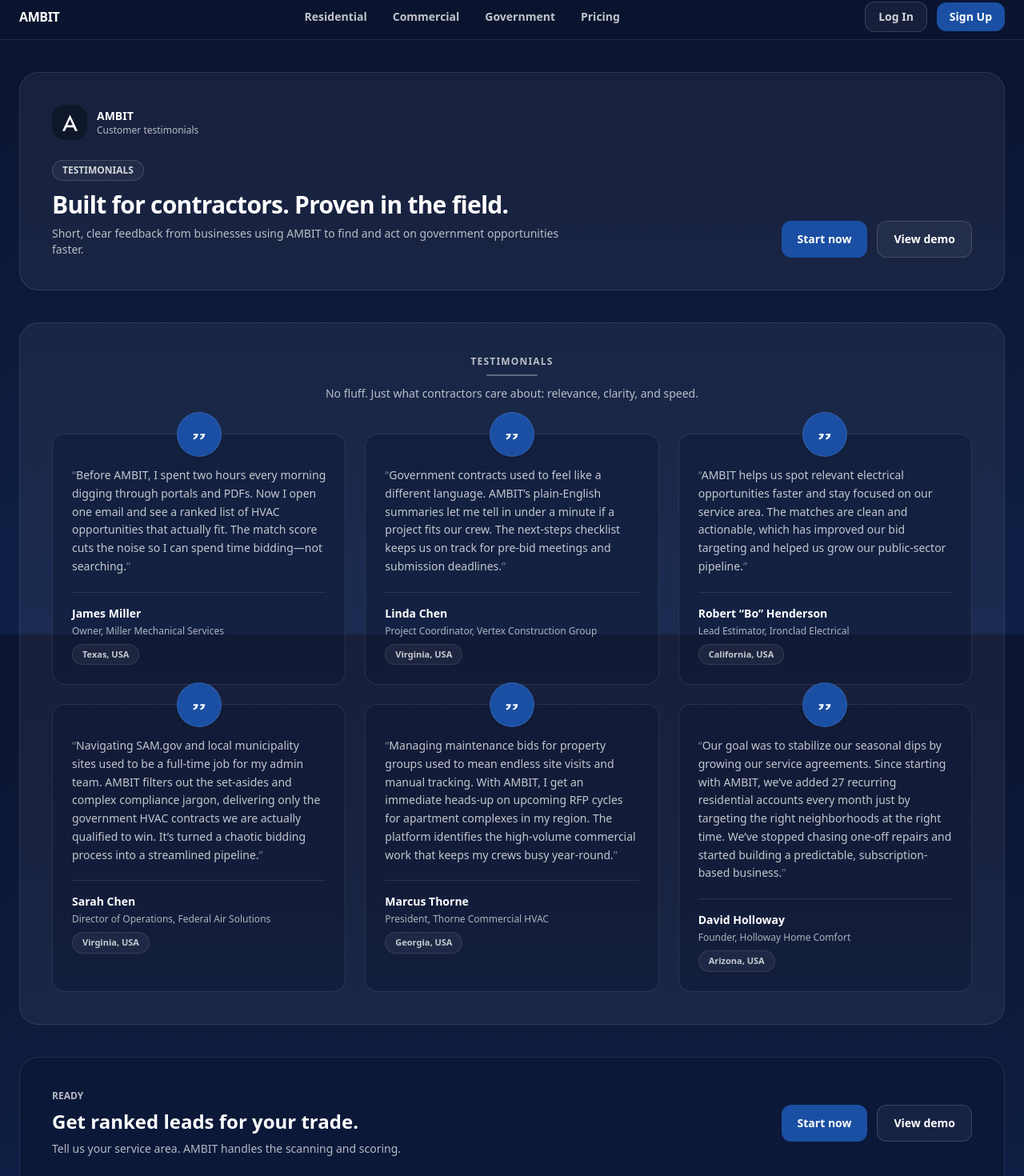
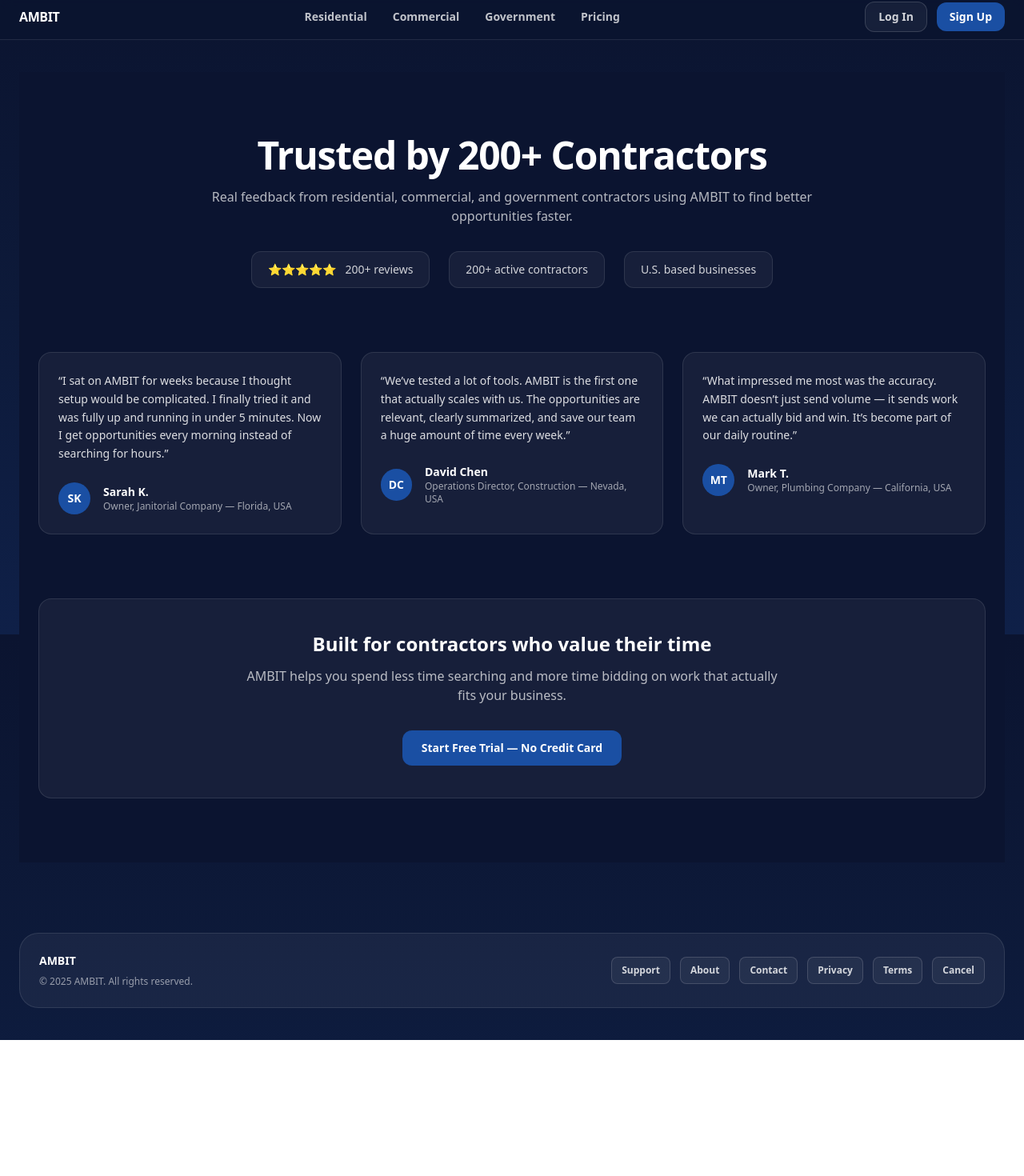
Before and after one commit to seansevrix/ambit, a Next.js app: page /testimonials in a window 1280 px wide. Shown: the part 7-1477 px from the top of the page at 80% size. After the commit the page ends 1307 px from the top, so only its background shows below. Built offline with nearby package versions, Linux system fonts and the light colour scheme.

Commit message:
Update testimonials page (honest 200+ trust stats)

```diff
--- a/app/testimonials/page.tsx
+++ b/app/testimonials/page.tsx
@@ -1,178 +1,106 @@
 import Link from "next/link";
-import AmbitMark from "../components/AmbitMark";
 
 const PRIMARY =
-  "inline-flex items-center justify-center rounded-xl bg-[#1A4FA3] px-5 py-3 text-sm font-semibold text-white hover:bg-[#15428B]";
-const SECONDARY =
-  "inline-flex items-center justify-center rounded-xl border border-white/15 bg-white/5 px-5 py-3 text-sm font-semibold text-white hover:bg-white/10";
+  "inline-flex items-center justify-center rounded-xl bg-[#1A4FA3] px-6 py-3 text-sm font-semibold text-white hover:bg-[#15428B]";
 
 const TESTIMONIALS = [
   {
+    name: "Sarah K.",
+    role: "Owner, Janitorial Company",
+    location: "Florida, USA",
     quote:
-      "Before AMBIT, I spent two hours every morning digging through portals and PDFs. Now I open one email and see a ranked list of HVAC opportunities that actually fit. The match score cuts the noise so I can spend time bidding—not searching.",
-    name: "James Miller",
-    title: "Owner, Miller Mechanical Services",
-    location: "Texas, USA",
+      "I sat on AMBIT for weeks because I thought setup would be complicated. I finally tried it and was fully up and running in under 5 minutes. Now I get opportunities every morning instead of searching for hours.",
+    initials: "SK",
   },
   {
+    name: "David Chen",
+    role: "Operations Director, Construction",
+    location: "Nevada, USA",
     quote:
-      "Government contracts used to feel like a different language. AMBIT’s plain-English summaries let me tell in under a minute if a project fits our crew. The next-steps checklist keeps us on track for pre-bid meetings and submission deadlines.",
-    name: "Linda Chen",
-    title: "Project Coordinator, Vertex Construction Group",
-    location: "Virginia, USA",
+      "We’ve tested a lot of tools. AMBIT is the first one that actually scales with us. The opportunities are relevant, clearly summarized, and save our team a huge amount of time every week.",
+    initials: "DC",
   },
   {
+    name: "Mark T.",
+    role: "Owner, Plumbing Company",
+    location: "California, USA",
     quote:
-      "AMBIT helps us spot relevant electrical opportunities faster and stay focused on our service area. The matches are clean and actionable, which has improved our bid targeting and helped us grow our public-sector pipeline.",
-    name: "Robert “Bo” Henderson",
-    title: "Lead Estimator, Ironclad Electrical",
-    location: "California, USA",
-  },
-
-  // ✅ NEW 3 (added below the current ones)
-  {
-    quote:
-      "Navigating SAM.gov and local municipality sites used to be a full-time job for my admin team. AMBIT filters out the set-asides and complex compliance jargon, delivering only the government HVAC contracts we are actually qualified to win. It’s turned a chaotic bidding process into a streamlined pipeline.",
-    name: "Sarah Chen",
-    title: "Director of Operations, Federal Air Solutions",
-    location: "Virginia, USA",
-  },
-  {
-    quote:
-      "Managing maintenance bids for property groups used to mean endless site visits and manual tracking. With AMBIT, I get an immediate heads-up on upcoming RFP cycles for apartment complexes in my region. The platform identifies the high-volume commercial work that keeps my crews busy year-round.",
-    name: "Marcus Thorne",
-    title: "President, Thorne Commercial HVAC",
-    location: "Georgia, USA",
-  },
-  {
-    quote:
-      "Our goal was to stabilize our seasonal dips by growing our service agreements. Since starting with AMBIT, we’ve added 27 recurring residential accounts every month just by targeting the right neighborhoods at the right time. We’ve stopped chasing one-off repairs and started building a predictable, subscription-based business.",
-    name: "David Holloway",
-    title: "Founder, Holloway Home Comfort",
-    location: "Arizona, USA",
+      "What impressed me most was the accuracy. AMBIT doesn’t just send volume — it sends work we can actually bid and win. It’s become part of our daily routine.",
+    initials: "MT",
   },
 ];
 
 export default function TestimonialsPage() {
   return (
-    <div className="space-y-10">
-      {/* Header */}
-      <section className="rounded-3xl border border-white/10 bg-white/5 p-10">
-        <div className="flex items-center gap-3">
-          <AmbitMark size={44} />
-          <div>
-            <div className="text-sm font-semibold text-white">AMBIT</div>
-            <div className="text-xs text-white/70">Customer testimonials</div>
+    <main className="bg-[#0B1430] text-white">
+      <div className="mx-auto max-w-7xl px-6 py-20">
+        {/* Header */}
+        <div className="mx-auto max-w-3xl text-center">
+          <h1 className="text-4xl font-semibold tracking-tight md:text-5xl">
+            Trusted by 200+ Contractors
+          </h1>
+          <p className="mt-4 text-white/70">
+            Real feedback from residential, commercial, and government
+            contractors using AMBIT to find better opportunities faster.
+          </p>
+
+          {/* Trust stats */}
+          <div className="mt-8 flex flex-wrap items-center justify-center gap-6">
+            <div className="rounded-xl border border-white/10 bg-white/5 px-5 py-3 text-sm">
+              ⭐⭐⭐⭐⭐ <span className="ml-2 text-white/80">200+ reviews</span>
+            </div>
+            <div className="rounded-xl border border-white/10 bg-white/5 px-5 py-3 text-sm text-white/80">
+              200+ active contractors
+            </div>
+            <div className="rounded-xl border border-white/10 bg-white/5 px-5 py-3 text-sm text-white/80">
+              U.S. based businesses
+            </div>
           </div>
         </div>
 
-        <div className="mt-6 flex flex-col gap-4 md:flex-row md:items-end md:justify-between">
-          <div>
-            <div className="inline-flex items-center rounded-full border border-white/15 bg-white/5 px-3 py-1 text-xs font-semibold text-white/80">
-              TESTIMONIALS
-            </div>
-
-            <h1 className="mt-3 text-3xl font-semibold tracking-tight text-white">
-              Built for contractors. Proven in the field.
-            </h1>
-
-            <p className="mt-2 max-w-2xl text-sm text-white/70">
-              Short, clear feedback from businesses using AMBIT to find and act
-              on government opportunities faster.
-            </p>
-          </div>
-
-          <div className="flex flex-col gap-3 sm:flex-row">
-            <Link href="/get-started" className={PRIMARY}>
-              Start now
-            </Link>
-            <Link href="/matches/1" className={SECONDARY}>
-              View demo
-            </Link>
-          </div>
-        </div>
-      </section>
-
-      {/* Cards */}
-      <section className="rounded-3xl border border-white/10 bg-white/5 p-10">
-        <div className="text-center">
-          <div className="text-xs font-semibold tracking-widest text-white/70">
-            TESTIMONIALS
-          </div>
-          <div className="mx-auto mt-2 h-[2px] w-16 rounded-full bg-white/30" />
-          <p className="mx-auto mt-3 max-w-2xl text-sm text-white/70">
-            No fluff. Just what contractors care about: relevance, clarity, and
-            speed.
-          </p>
-        </div>
-
-        <div className="mt-10 grid gap-6 lg:grid-cols-3">
+        {/* Testimonials */}
+        <div className="mt-20 grid gap-6 md:grid-cols-3">
           {TESTIMONIALS.map((t) => (
             <div
-              key={`${t.name}-${t.location}`}
-              className="relative rounded-2xl border border-white/10 bg-[#0B1430]/40 px-6 pb-6 pt-10"
+              key={t.name}
+              className="rounded-2xl border border-white/10 bg-white/5 p-6"
             >
-              <div className="absolute -top-7 left-1/2 -translate-x-1/2">
-                <div className="grid h-14 w-14 place-items-center rounded-full border border-white/10 bg-[#1A4FA3] shadow-sm">
-                  <QuoteMark />
-                </div>
-              </div>
-
-              <p className="text-sm leading-relaxed text-white/75">
-                <span className="text-white/40">“</span>
-                {t.quote}
-                <span className="text-white/40">”</span>
+              <p className="text-sm leading-relaxed text-white/85">
+                “{t.quote}”
               </p>
 
-              <div className="mt-5 h-px w-full bg-white/10" />
-
-              <div className="mt-4">
-                <div className="text-sm font-semibold text-white">{t.name}</div>
-                <div className="mt-1 text-xs text-white/65">{t.title}</div>
-                <div className="mt-2 inline-flex items-center rounded-full border border-white/10 bg-white/5 px-3 py-1 text-[11px] font-semibold text-white/75">
-                  {t.location}
+              <div className="mt-6 flex items-center gap-4">
+                <div className="flex h-10 w-10 items-center justify-center rounded-full bg-[#1A4FA3] text-sm font-semibold">
+                  {t.initials}
+                </div>
+                <div>
+                  <div className="text-sm font-semibold">{t.name}</div>
+                  <div className="text-xs text-white/60">
+                    {t.role} — {t.location}
+                  </div>
                 </div>
               </div>
             </div>
           ))}
         </div>
-      </section>
 
-      {/* CTA */}
-      <section className="rounded-3xl border border-white/10 bg-[#0B1430]/45 p-10">
-        <div className="flex flex-col gap-4 md:flex-row md:items-center md:justify-between">
-          <div>
-            <div className="text-xs font-semibold text-white/70">READY</div>
-            <h2 className="mt-2 text-2xl font-semibold text-white">
-              Get ranked leads for your trade.
-            </h2>
-            <p className="mt-2 text-sm text-white/70">
-              Tell us your service area. AMBIT handles the scanning and
-              scoring.
-            </p>
-          </div>
+        {/* Bottom trust + CTA */}
+        <div className="mt-20 rounded-2xl border border-white/10 bg-white/5 p-10 text-center">
+          <h2 className="text-2xl font-semibold">
+            Built for contractors who value their time
+          </h2>
+          <p className="mx-auto mt-3 max-w-2xl text-white/70">
+            AMBIT helps you spend less time searching and more time bidding on
+            work that actually fits your business.
+          </p>
 
-          <div className="flex flex-col gap-3 sm:flex-row">
+          <div className="mt-8">
             <Link href="/get-started" className={PRIMARY}>
-              Start now
-            </Link>
-            <Link href="/matches/1" className={SECONDARY}>
-              View demo
+              Start Free Trial — No Credit Card
             </Link>
           </div>
         </div>
-      </section>
-    </div>
+      </div>
+    </main>
   );
 }
-
-function QuoteMark() {
-  return (
-    <svg width="22" height="22" viewBox="0 0 24 24" fill="none" aria-hidden="true">
-      <path
-        d="M10.5 11.2c0 3.8-2.2 6.8-6 7.8l-.9-1.7c2.2-.9 3.3-2.2 3.7-3.9H4.1V11.2h6.4Zm9.4 0c0 3.8-2.2 6.8-6 7.8l-.9-1.7c2.2-.9 3.3-2.2 3.7-3.9h-3.2V11.2h6.4Z"
-        fill="white"
-      />
-    </svg>
-  );
-}
```
